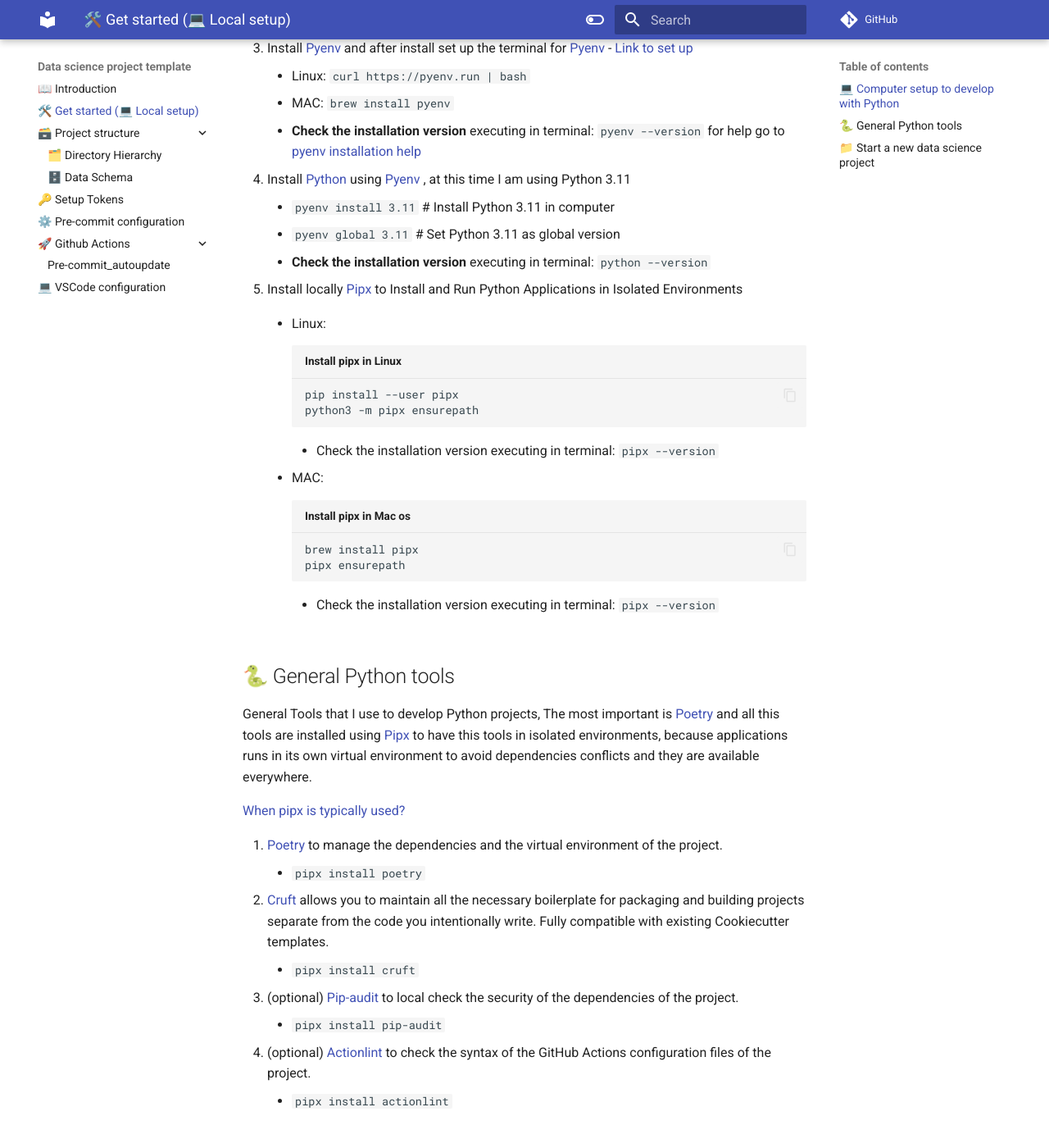
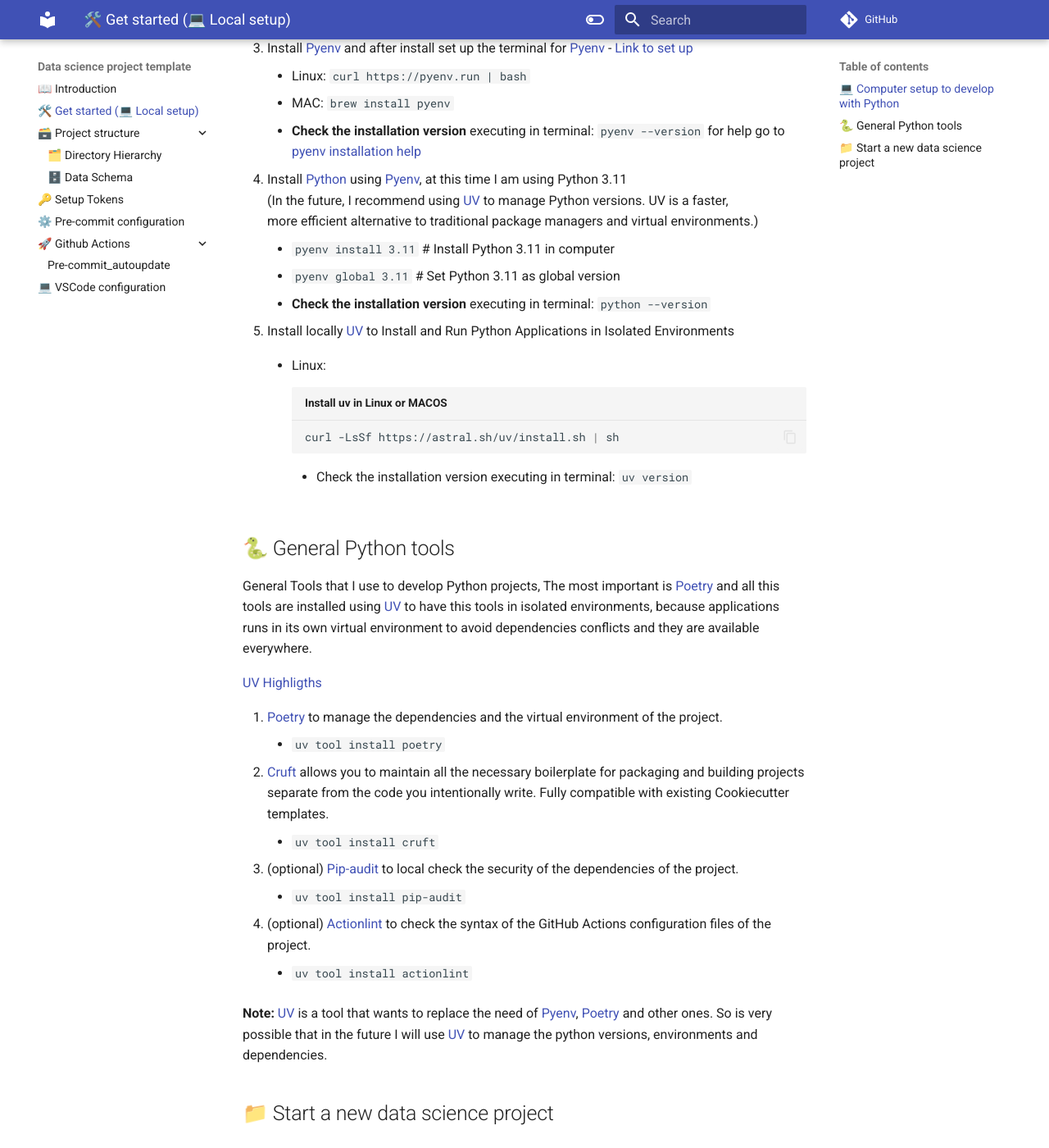
Before and after one commit to JoseRZapata/data-science-project-template, an MkDocs documentation site: the page built from docs/local_setup.md, in a window 1280 px wide and 1400 px high, scrolled down 519 px. Shown: the whole window at 82% size. Built offline with MkDocs 1.6.1 and Material for MkDocs 9.7.7, drawn with Linux system fonts in a browser that asks for light colours; comment, search, counter and statistics services are not loaded.

Commit message:
📝 change pipx for UV (#107)
* 📝 change pipx for UV

* 📝 add UV as installation option

* ✏️ sourcery typos changes

* 📝 UV highlights

````diff
--- a/docs/local_setup.md
+++ b/docs/local_setup.md
@@ -16,43 +16,37 @@
       - Linux: `curl https://pyenv.run | bash`
       - MAC: `brew install pyenv`
       - **Check the installation version** executing in terminal: `pyenv --version` for help go to [pyenv installation help](https://github.com/pyenv/pyenv?tab=readme-ov-file#set-up-your-shell-environment-for-pyenv)
-4. Install [Python] using [Pyenv] , at this time I am using Python 3.11
+4. Install [Python] using [Pyenv], at this time I am using Python 3.11
+   (In the future, I recommend using [UV] to manage Python versions. UV is a faster,
+   more efficient alternative to traditional package managers and virtual environments.)
       - `pyenv install 3.11` # Install Python 3.11 in computer
       - `pyenv global 3.11` # Set Python 3.11 as global version
       - **Check the installation version** executing in terminal: `python --version`
-5. Install locally [Pipx] to Install and Run Python Applications in Isolated Environments
+5. Install locally [UV] to Install and Run Python Applications in Isolated Environments
       - Linux:
 
-        ```bash title="Install pipx in Linux"
-        pip install --user pipx
-        python3 -m pipx ensurepath
+        ```bash title="Install uv in Linux or MACOS"
+        curl -LsSf https://astral.sh/uv/install.sh | sh
         ```
 
-        - Check the installation version executing in terminal: `pipx --version`
-
-      - MAC:
-
-        ```bash title="Install pipx in Mac os"
-        brew install pipx
-        pipx ensurepath
-        ```
-
-        - Check the installation version executing in terminal: `pipx --version`
+        - Check the installation version executing in terminal: `uv version`
 
 ## 🐍 General Python tools
 
-General Tools that I use to develop Python projects, The most important is [Poetry] and all this tools are installed using [Pipx] to have this tools in isolated environments, because applications runs in its own virtual environment to avoid dependencies conflicts and they are available everywhere.
+General Tools that I use to develop Python projects, The most important is [Poetry] and all this tools are installed using [UV] to have this tools in isolated environments, because applications runs in its own virtual environment to avoid dependencies conflicts and they are available everywhere.
 
-[When pipx is typically used?](https://python.land/virtual-environments/pipx#When_pipx_is_typically_used)
+[UV Highligths](https://github.com/astral-sh/uv?tab=readme-ov-file#highlights)
 
 1. [Poetry] to manage the dependencies and the virtual environment of the project.
-      - `pipx install poetry`
+      - `uv tool install poetry`
 2. [Cruft] allows you to maintain all the necessary boilerplate for packaging and building projects separate from the code you intentionally write. Fully compatible with existing Cookiecutter templates.
-      - `pipx install cruft`
+      - `uv tool install cruft`
 3. (optional) [Pip-audit] to local check the security of the dependencies of the project.
-      - `pipx install pip-audit`
+      - `uv tool install pip-audit`
 4. (optional) [Actionlint] to check the syntax of the GitHub Actions configuration files of the project.
-      - `pipx install actionlint`
+      - `uv tool install actionlint`
+
+**Note:** [UV] is a tool that wants to replace the need of [Pyenv], [Poetry] and other ones. So is very possible that in the future I will use [UV] to manage the python versions, environments and dependencies.
 
 ## 📁 Start a new data science project
 
@@ -83,8 +77,8 @@
 [Git]: https://git-scm.com/
 [Make]: https://www.gnu.org/software/make/manual/make.html
 [Pip-audit]: https://github.com/pypa/pip-audit
-[Pipx]: https://pipx.pypa.io/stable/
 [Poetry]: https://python-poetry.org/docs/
 [Pyenv]: https://github.com/pyenv/pyenv?tab=readme-ov-file#installation
 [Python]: https://www.python.org/downloads/
+[UV]: https://docs.astral.sh/uv/
 [WSL]: https://docs.microsoft.com/en-us/windows/wsl/install
````
Also changed, not shown: README.md (+12 -1 lines).
